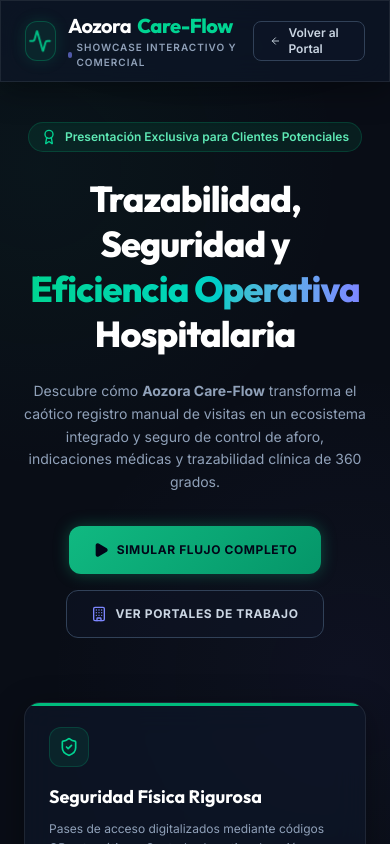
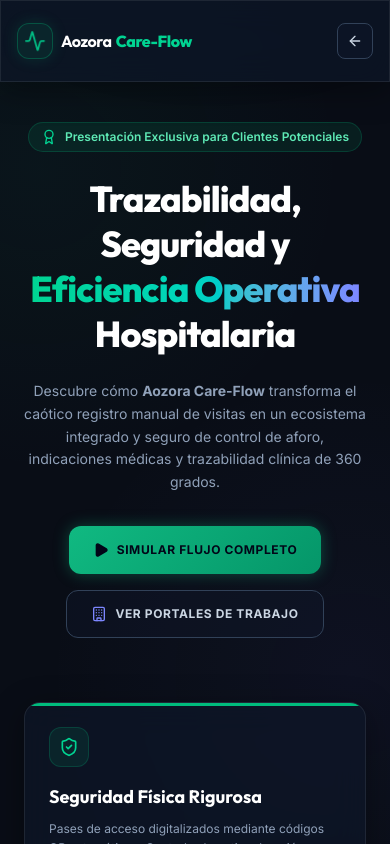
Before and after one commit to Aencor/aozora-careflow, a Next.js app: page /showcase in a window 390 px wide. Shown: the top 844 px of the page. Built offline with nearby package versions, Linux system fonts and the light colour scheme.

Commit message:
Ajustes tablet

```diff
--- a/src/app/page.js
+++ b/src/app/page.js
@@ -10,6 +10,7 @@
   Shield,
   Award,
   Lock,
+  LogIn,
   HeartHandshake,
   CheckCircle2,
   FileText,
@@ -28,36 +29,41 @@
       {/* Header */}
       <header className="glass-panel border-b border-white/5 sticky top-0 z-40 bg-[#070b13]/80 backdrop-blur-md">
         <div className="max-w-7xl mx-auto px-4 sm:px-6 h-20 flex items-center justify-between">
-          <div className="flex items-center gap-2 sm:gap-3">
-            <div className="w-9 h-9 sm:w-10 sm:h-10 rounded-xl bg-sky-500/10 flex items-center justify-center border border-sky-500/30 shadow-[0_0_15px_rgba(56,189,248,0.15)]">
+
+          {/* Logo Brand */}
+          <div className="flex items-center gap-2 sm:gap-3 shrink-0">
+            <div className="w-9 h-9 sm:w-10 sm:h-10 rounded-xl bg-sky-500/10 flex items-center justify-center border border-sky-500/30 shadow-[0_0_15px_rgba(56,189,248,0.15)] shrink-0">
               <Activity className="w-5 h-5 sm:w-5.5 sm:h-5.5 text-sky-400 animate-pulse" />
             </div>
-            <div>
-              <h1 className="text-lg sm:text-xl font-bold tracking-tight text-white flex items-center gap-1 sm:gap-1.5 font-display">
+            <div className="min-w-0">
+              <h1 className="text-base sm:text-lg md:text-xl font-bold tracking-tight text-white flex items-center gap-1 sm:gap-1.5 font-display whitespace-nowrap">
                 Aozora <span className="text-sky-400 font-extrabold">Care-Flow</span>
               </h1>
-              <p className="text-[8px] sm:text-[9px] text-slate-400 uppercase tracking-widest font-semibold">Trazabilidad & Seguridad Clínica</p>
+              <p className="text-[9px] text-slate-400 uppercase tracking-widest font-semibold hidden md:block mt-0.5">Trazabilidad & Seguridad Clínica</p>
             </div>
           </div>
 
-          <div className="flex items-center gap-2 sm:gap-4">
+          {/* Action Buttons */}
+          <div className="flex items-center gap-2 sm:gap-3 shrink-0">
             <Link
               href="/kiosk"
-              className="hidden sm:inline-flex items-center h-9 px-3 sm:px-4 text-[10px] sm:text-xs font-bold rounded-lg border border-slate-700 bg-slate-900/40 text-slate-300 hover:text-white hover:border-slate-500 transition-all duration-300"
+              className="hidden sm:inline-flex items-center h-9 px-4 text-xs font-bold rounded-lg border border-slate-700 bg-slate-900/40 text-slate-300 hover:text-white hover:border-slate-500 transition-all duration-300 whitespace-nowrap"
             >
               Quiosco Público
             </Link>
 
             <Link
               href="/login"
-              className="inline-flex items-center h-9 px-2.5 sm:px-4 text-[10px] sm:text-xs font-semibold rounded-lg border border-slate-700 bg-slate-900/40 text-slate-300 hover:text-white hover:border-slate-500 transition-all duration-300"
+              className="inline-flex items-center justify-center h-9 w-9 sm:w-auto sm:px-4 text-xs font-semibold rounded-lg border border-slate-700 bg-slate-900/40 text-slate-300 hover:text-white hover:border-slate-500 transition-all duration-300 shrink-0"
+              title="Acceso Personal"
             >
-              Acceso Personal
+              <LogIn className="w-4 h-4 sm:hidden" />
+              <span className="hidden sm:inline whitespace-nowrap">Acceso Personal</span>
             </Link>
 
             <Link
               href="/showcase"
-              className="inline-flex items-center h-9 px-2.5 sm:px-4 text-[10px] sm:text-xs font-extrabold uppercase tracking-wider rounded-lg bg-sky-500 text-slate-950 hover:bg-sky-400 transition-all duration-300 shadow-[0_0_15px_rgba(56,189,248,0.25)] glow-btn-sky"
+              className="inline-flex items-center justify-center h-9 px-3 sm:px-4 text-[10px] sm:text-xs font-extrabold uppercase tracking-wider rounded-lg bg-sky-500 text-slate-950 hover:bg-sky-400 transition-all duration-300 shadow-[0_0_15px_rgba(56,189,248,0.25)] glow-btn-sky whitespace-nowrap shrink-0"
             >
               Demo En Vivo
             </Link>
--- a/src/app/showcase/page.js
+++ b/src/app/showcase/page.js
@@ -151,30 +151,34 @@
       <div className="absolute top-[40%] left-[50%] -translate-x-1/2 w-[350px] h-[350px] bg-teal-500/5 rounded-full blur-[100px] -z-10"></div>
 
       {/* Header */}
-      <header className="glass-panel border-b border-white/5 sticky top-0 z-40">
-        <div className="max-w-7xl mx-auto px-6 h-20 flex items-center justify-between">
-          <div className="flex items-center gap-3">
-            <Link href="/" className="w-10 h-10 rounded-xl bg-emerald-500/10 flex items-center justify-center border border-emerald-500/30 shadow-[0_0_15px_rgba(16,185,129,0.15)] hover:scale-105 transition-transform duration-300">
-              <Activity className="w-6 h-6 text-emerald-400 pulse-glow" />
+      <header className="glass-panel border-b border-white/5 sticky top-0 z-40 bg-[#070b13]/85 backdrop-blur-md">
+        <div className="max-w-7xl mx-auto px-4 sm:px-6 h-20 flex items-center justify-between">
+
+          {/* Logo Brand */}
+          <div className="flex items-center gap-2 sm:gap-3 shrink-0">
+            <Link href="/" className="w-9 h-9 sm:w-10 sm:h-10 rounded-xl bg-emerald-500/10 flex items-center justify-center border border-emerald-500/30 shadow-[0_0_15px_rgba(16,185,129,0.15)] hover:scale-105 transition-transform duration-300 shrink-0">
+              <Activity className="w-5.5 h-5.5 text-emerald-400 pulse-glow" />
             </Link>
-            <div>
-              <h1 className="text-xl font-bold tracking-tight text-white flex items-center gap-1.5">
+            <div className="min-w-0">
+              <h1 className="text-base sm:text-lg md:text-xl font-bold tracking-tight text-white flex items-center gap-1 sm:gap-1.5 whitespace-nowrap">
                 Aozora <span className="text-emerald-400 font-extrabold font-display">Care-Flow</span>
               </h1>
-              <p className="text-[10px] text-slate-400 uppercase tracking-widest font-semibold flex items-center gap-1">
+              <p className="text-[9px] text-slate-400 uppercase tracking-widest font-semibold hidden md:flex items-center gap-1 mt-0.5">
                 <span className="w-1.5 h-1.5 rounded-full bg-indigo-400 inline-block animate-pulse"></span>
                 Showcase Interactivo y Comercial
               </p>
             </div>
           </div>
 
-          <div className="flex items-center gap-3">
+          {/* Back Action Button */}
+          <div className="flex items-center gap-3 shrink-0">
             <Link
               href="/"
-              className="flex items-center gap-2 px-4 h-10 text-xs font-semibold rounded-lg border border-slate-700 bg-slate-900/40 text-slate-300 hover:text-white hover:border-slate-500 hover:bg-slate-800/40 transition-all duration-300"
+              className="inline-flex items-center justify-center h-9 w-9 sm:w-auto sm:px-4 sm:h-10 text-xs font-semibold rounded-lg border border-slate-700 bg-slate-900/40 text-slate-300 hover:text-white hover:border-slate-500 hover:bg-slate-800/40 transition-all duration-300 shrink-0"
+              title="Volver al Portal"
             >
-              <ArrowLeft className="w-4 h-4" />
-              <span>Volver al Portal</span>
+              <ArrowLeft className="w-4 h-4 shrink-0" />
+              <span className="hidden sm:inline whitespace-nowrap">Volver al Portal</span>
             </Link>
           </div>
         </div>
```
